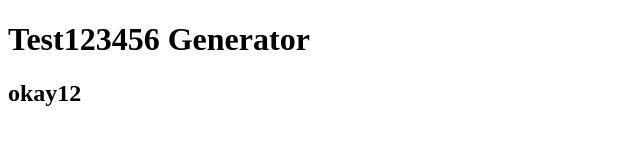
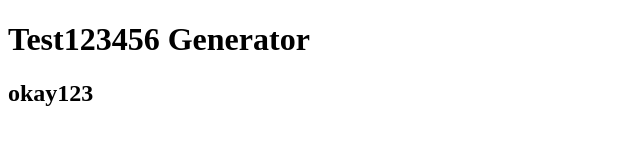
Before and after one commit to S0nny123/background-generator, a plain HTML site: page index.html in a window 1280 px wide. Shown: the full height of the page, 0-640 px from the left. Drawn offline with Linux system fonts and the light colour scheme.

Commit message:
test1337

```diff
--- a/index.html
+++ b/index.html
@@ -7,6 +7,6 @@
 	</head>
 	<body>
 		<h1>Test123456 Generator</h1>
-		<h2>okay12</h2>
+		<h2>okay123</h2>
 	</body>
 </html>
```
